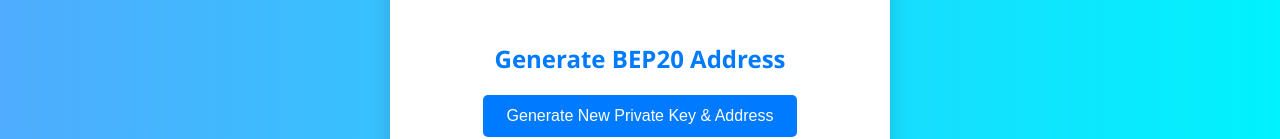
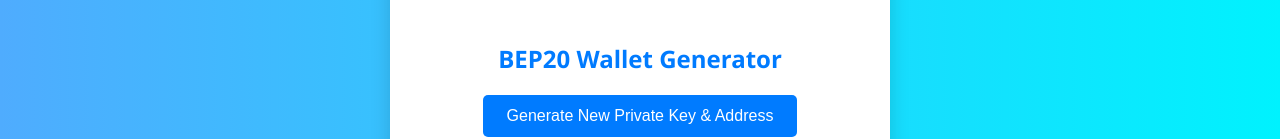
Before and after one commit to SmartAdib/BEP20-Wallet-Generator, a plain HTML site: page index.html in a window 1280 px wide. Shown: the part 330-469 px from the top of the page. Drawn offline with Linux system fonts and the light colour scheme.

Commit message:
Update index.html

```diff
--- a/index.html
+++ b/index.html
@@ -4,7 +4,7 @@
 <head>
     <meta charset="UTF-8">
     <meta name="viewport" content="width=device-width, initial-scale=1.0">
-    <title>Generate BEP20 Address</title>
+    <title>BEP20 Wallet Generator</title>
     <script src="https://cdn.jsdelivr.net/npm/web3@1.7.1/dist/web3.min.js"></script>
     <link rel="stylesheet" href="https://cdnjs.cloudflare.com/ajax/libs/font-awesome/6.0.0-beta3/css/all.min.css">
 
@@ -115,7 +115,7 @@
 
     <div class="container">
         <img src="https://raw.githubusercontent.com/SmartAdib/bep20-wallet-generator.github.io/6db70cff6c6f95608200b5932c28fe9da6c14458/logo.webp" alt="BEP20 Icon" class="icon">
-        <h2>Generate BEP20 Address</h2>
+        <h2>BEP20 Wallet Generator</h2>
         <button id="generate">Generate New Private Key & Address</button>
 
         <p>Private Key: <span class="info" id="privateKey"></span></p>
```
